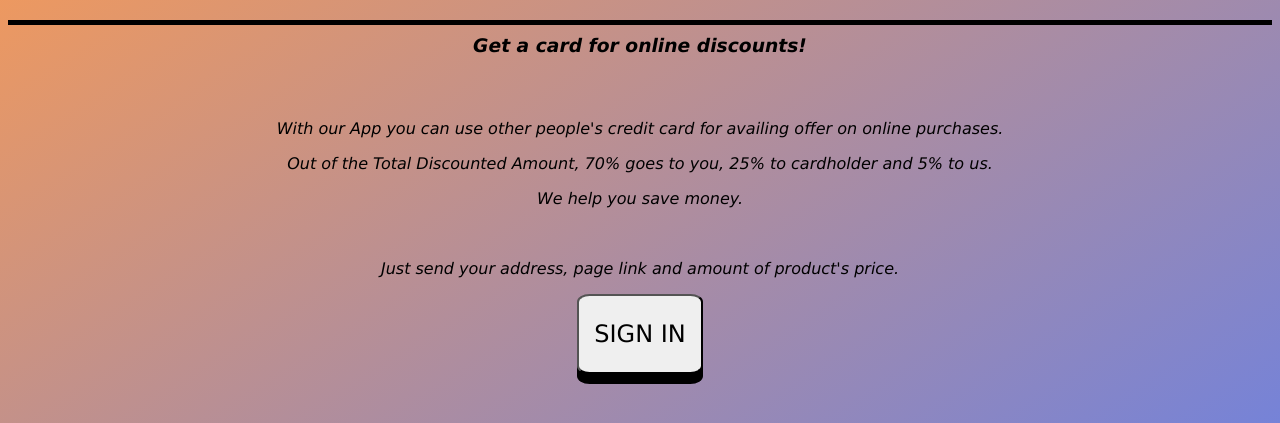
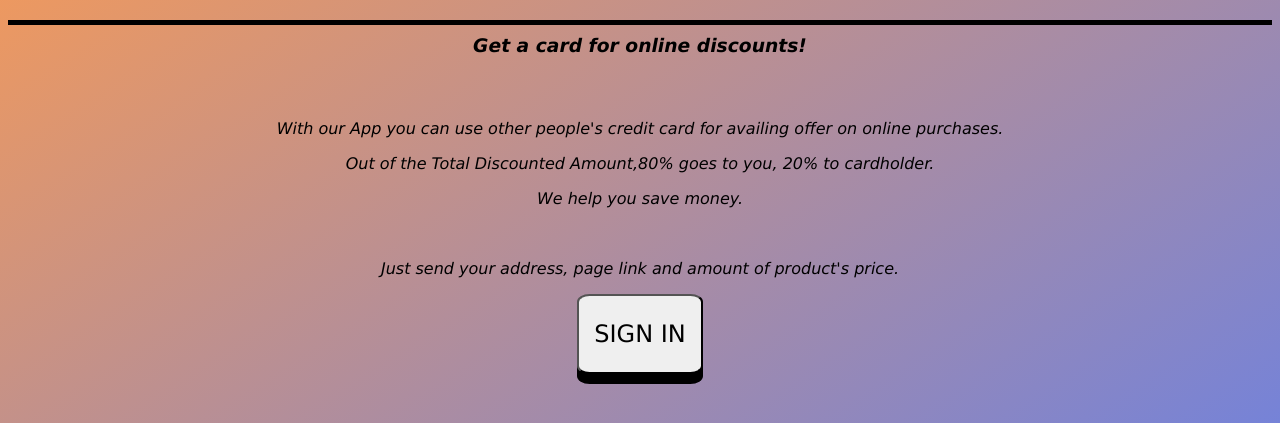
Before and after one commit to DeepakDevasi/havcard, a plain HTML site: page Index.html in a window 1280 px wide. Shown: the part 190-613 px from the top of the page. Drawn offline with Linux system fonts and the light colour scheme.

Commit message:
Update Index.html

```diff
--- a/Index.html
+++ b/Index.html
@@ -18,7 +18,7 @@
     <br>
     <p>With our App you can use other people's credit card for availing offer on online purchases.</p>
 
-    <p>Out of the Total Discounted Amount, 70% goes to you, 25% to cardholder and 5% to us.</p>
+    <p>Out of the Total Discounted Amount,80% goes to you, 20% to cardholder.</p>
     <p>We help you save money.</p><br>
     <p>Just send your address, page link and amount of product's price.</p>
     <button class="sign">SIGN IN</button>
```
